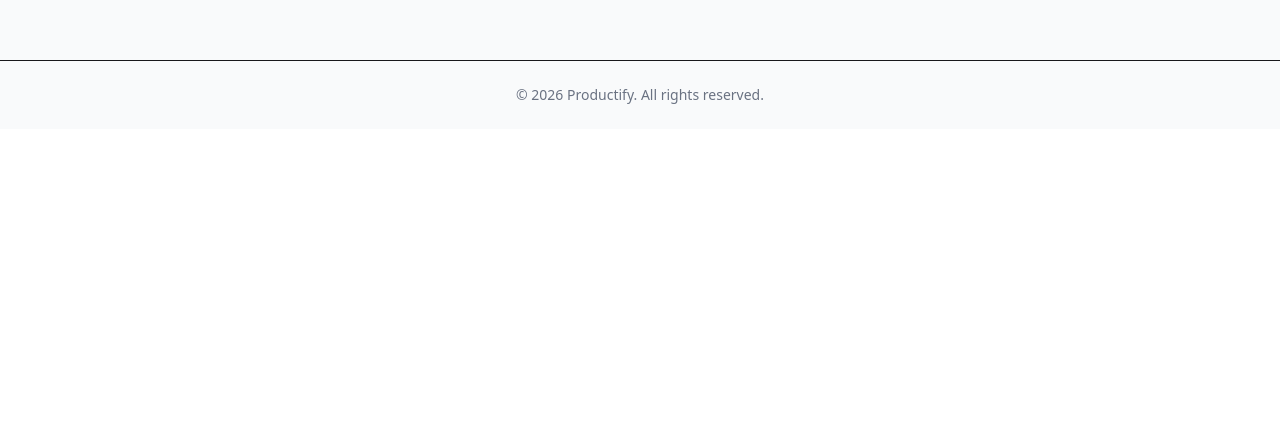
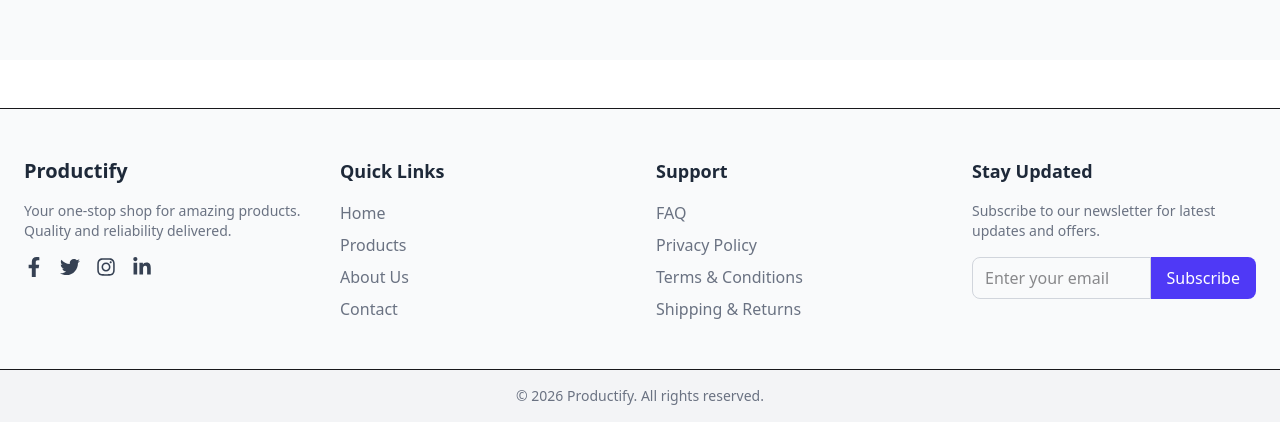
Before and after one commit to shanto522/productify, a Next.js app: page /items in a window 1280 px wide. Shown: the part 804-1226 px from the top of the page. Before the commit the page ends 933 px from the top, so only its background shows below. Built offline with nearby package versions, Linux system fonts and the light colour scheme; no server answers; the database is empty.

Commit message:
footer modify

```diff
--- a/package.json
+++ b/package.json
@@ -18,6 +18,7 @@
     "react": "^19.2.3",
     "react-dom": "^19.2.3",
     "react-hot-toast": "^2.6.0",
+    "react-icons": "^5.5.0",
     "swiper": "^12.0.3"
   },
   "devDependencies": {
--- a/src/app/(public)/page.jsx
+++ b/src/app/(public)/page.jsx
@@ -1,5 +1,6 @@
 "use client";
 
+import ItemCard from "@/components/items/ItemCard";
 import Link from "next/link";
 import { useEffect, useState } from "react";
 
@@ -143,30 +144,7 @@ export default function LandingPage() {
                 />
               ))
             : items.slice(0, 6).map((item) => (
-                <div
-                  key={item._id}
-                  className="bg-white rounded-3xl shadow-lg overflow-hidden hover:shadow-2xl transition"
-                >
-                  <img
-                    src={item.image || "/images/placeholder.png"}
-                    alt={item.name}
-                    className="h-64 w-full object-cover"
-                  />
-                  <div className="p-6 space-y-4">
-                    <h3 className="text-xl font-bold text-gray-800">
-                      {item.name}
-                    </h3>
-                    <p className="text-gray-600 text-sm line-clamp-2">
-                      {item.description}
-                    </p>
-                    <Link
-                      href={`/items/${item._id}`}
-                      className="inline-block text-indigo-600 font-semibold hover:underline"
-                    >
-                      View Details →
-                    </Link>
-                  </div>
-                </div>
+                 <ItemCard key={item._id} item={item} />
               ))}
         </div>
       </section>
--- a/src/components/items/ItemCard.jsx
+++ b/src/components/items/ItemCard.jsx
@@ -11,9 +11,9 @@ export default function ItemCard({ item }) {
         <h3 className="text-xl font-bold">{item.name}</h3>
         <p className="text-gray-600 text-sm mt-1 line-clamp-2">{item.description || "No description"}</p>
         <div className="flex justify-between mt-4">
-          <span className="text-indigo-600 font-bold">{formatPrice(item.price)}</span>
+          <span className="text-indigo-600 font-extrabold text-xl">{formatPrice(item.price)}</span>
           <Link href={`/items/${item._id}`}>
-            <span className="text-sm text-gray-400 hover:text-indigo-600">View Details →</span>
+            <span className="text-lg font-semibold hover:text-indigo-600">View Details →</span>
           </Link>
         </div>
       </div>
--- a/src/components/layout/Footer.jsx
+++ b/src/components/layout/Footer.jsx
@@ -1,8 +1,160 @@
+import Link from "next/link";
+import {
+  FaFacebookF,
+  FaTwitter,
+  FaInstagram,
+  FaLinkedinIn,
+} from "react-icons/fa";
+
 export default function Footer() {
   return (
-    <footer className="border-t bg-gray-50">
-      <div className="container mx-auto px-6 py-6 text-center text-sm text-gray-500">
-        © {new Date().getFullYear()} Productify. All rights reserved.
+    <footer className="bg-gray-50 border-t mt-12">
+      {/* Upper section */}
+      <div className="container mx-auto px-6 py-12 grid grid-cols-1 sm:grid-cols-2 md:grid-cols-4 gap-8">
+        {/* Company Info */}
+        <div>
+          <h3 className="text-xl font-bold mb-4 text-gray-800">Productify</h3>
+          <p className="text-gray-500 text-sm">
+            Your one-stop shop for amazing products. Quality and reliability
+            delivered.
+          </p>
+          <div className="flex mt-4 space-x-4 text-gray-700">
+            <a
+              href="#"
+              className="hover:text-indigo-600 transition transform hover:scale-110"
+            >
+              <FaFacebookF size={20} />
+            </a>
+            <a
+              href="#"
+              className="hover:text-indigo-600 transition transform hover:scale-110"
+            >
+              <FaTwitter size={20} />
+            </a>
+            <a
+              href="#"
+              className="hover:text-indigo-600 transition transform hover:scale-110"
+            >
+              <FaInstagram size={20} />
+            </a>
+            <a
+              href="#"
+              className="hover:text-indigo-600 transition transform hover:scale-110"
+            >
+              <FaLinkedinIn size={20} />
+            </a>
+          </div>
+        </div>
+
+        {/* Quick Links */}
+        <div>
+          <h4 className="text-lg font-semibold mb-4 text-gray-800">
+            Quick Links
+          </h4>
+          <ul className="space-y-2">
+            <li>
+              <Link
+                href="/"
+                className="text-gray-500 hover:text-indigo-600 transition"
+              >
+                Home
+              </Link>
+            </li>
+            <li>
+              <Link
+                href="/items"
+                className="text-gray-500 hover:text-indigo-600 transition"
+              >
+                Products
+              </Link>
+            </li>
+            <li>
+              <Link
+                href="/about"
+                className="text-gray-500 hover:text-indigo-600 transition"
+              >
+                About Us
+              </Link>
+            </li>
+            <li>
+              <Link
+                href="/contact"
+                className="text-gray-500 hover:text-indigo-600 transition"
+              >
+                Contact
+              </Link>
+            </li>
+          </ul>
+        </div>
+
+        {/* Support / Policies */}
+        <div>
+          <h4 className="text-lg font-semibold mb-4 text-gray-800">Support</h4>
+          <ul className="space-y-2">
+            <li>
+              <Link
+                href="/faq"
+                className="text-gray-500 hover:text-indigo-600 transition"
+              >
+                FAQ
+              </Link>
+            </li>
+            <li>
+              <Link
+                href="/privacy-policy"
+                className="text-gray-500 hover:text-indigo-600 transition"
+              >
+                Privacy Policy
+              </Link>
+            </li>
+            <li>
+              <Link
+                href="/terms"
+                className="text-gray-500 hover:text-indigo-600 transition"
+              >
+                Terms & Conditions
+              </Link>
+            </li>
+            <li>
+              <Link
+                href="/shipping"
+                className="text-gray-500 hover:text-indigo-600 transition"
+              >
+                Shipping & Returns
+              </Link>
+            </li>
+          </ul>
+        </div>
+
+        {/* Newsletter */}
+        <div>
+          <h4 className="text-lg font-semibold mb-4 text-gray-800">
+            Stay Updated
+          </h4>
+          <p className="text-gray-500 text-sm mb-4">
+            Subscribe to our newsletter for latest updates and offers.
+          </p>
+          <form className="flex">
+            <input
+              type="email"
+              placeholder="Enter your email"
+              className="w-full px-3 py-2 border border-gray-300 rounded-l-lg focus:outline-none focus:ring-1 focus:ring-indigo-600"
+            />
+            <button
+              type="submit"
+              className="bg-indigo-600 text-white px-4 rounded-r-lg hover:bg-indigo-700 transition"
+            >
+              Subscribe
+            </button>
+          </form>
+        </div>
+      </div>
+
+      {/* Bottom copyright */}
+      <div className="border-t bg-gray-100">
+        <div className="container mx-auto px-6 py-4 text-center text-gray-500 text-sm">
+          © {new Date().getFullYear()} Productify. All rights reserved.
+        </div>
       </div>
     </footer>
   );
--- a/src/utils/formatPrice.js
+++ b/src/utils/formatPrice.js
@@ -1,4 +1,3 @@
-export default function formatPrice(price) {
-  const num = Number(price ?? 0); // null/undefined হলে 0 use করবে
-  return isNaN(num) ? "$0.00" : `$${num.toFixed(2)}`;
+export default function formatPrice(value) {
+  return `৳${Number(value).toFixed(2)}`;
 }
```
Also changed, not shown: 1 other file (tests, documents, lock files or other folders).
